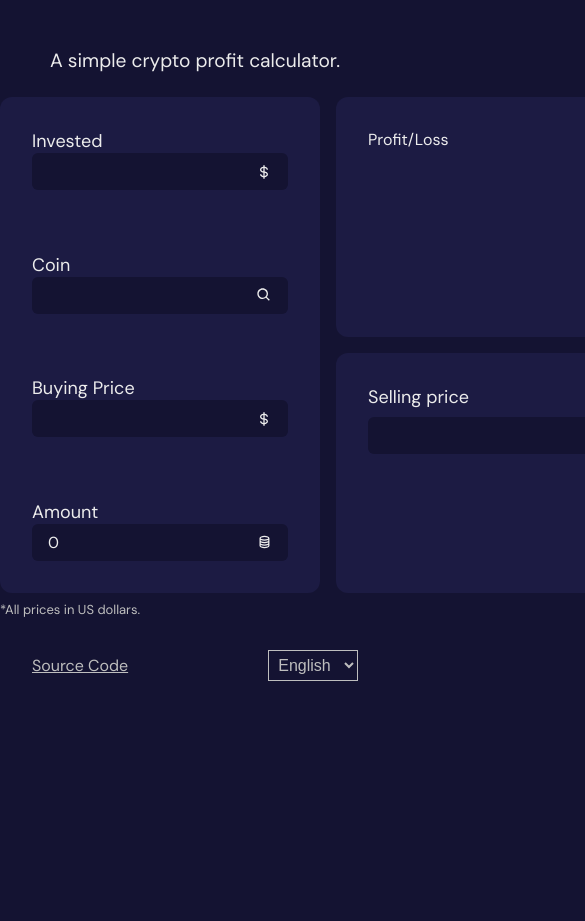
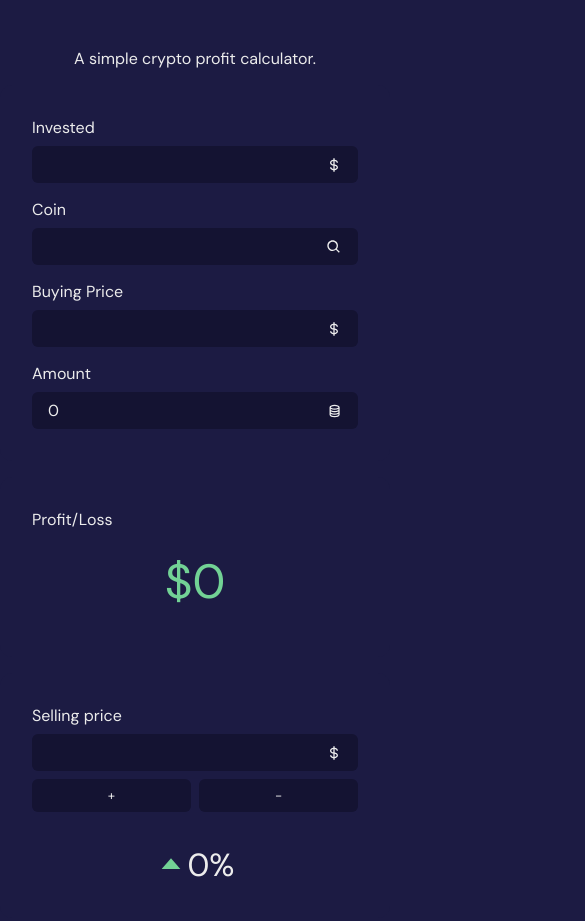
Before and after one commit to elvstejd/crypto-profit-calc, a React app: page / in a window 390 px wide. Shown: the top 921 px of the page, 585 px wide, since content can reach past the window. Before the commit the page ends 876 px from the top, so only its background shows below. Built offline with nearby package versions, Linux system fonts and the light colour scheme.

Commit message:
Add mobile first styles

```diff
--- a/src/components/App.js
+++ b/src/components/App.js
@@ -7,37 +7,45 @@ import { useTranslation } from 'react-i18next';
 import DataProvider from '../contexts/dataContext';
 import styled from 'styled-components';
 
+// const StyledMain = styled.main`
+//     max-width: 60rem;
+//     min-height: 30rem;
+//     margin: 0 auto;
+//     display: grid;
+//     grid-template-columns: 20rem 40rem;
+//     grid-template-rows: 50% 50%;
+//     grid-gap: 1rem;
+// `;
+
 const StyledMain = styled.main`
-    max-width: 60rem;
+    max-width: 36.8rem;
     min-height: 30rem;
     margin: 0 auto;
     display: grid;
-    grid-template-columns: 20rem 40rem;
-    grid-template-rows: 50% 50%;
+    grid-template-columns: 1fr;
+    grid-template-rows: 1fr 1fr 1fr;
     grid-gap: 1rem;
+
+    @media (min-width: 1024px) {
+        max-width: 60rem;
+        grid-template-columns: 33% 66%;
+        grid-template-rows: 50% 50%;
+    }
 `;
 
 const TaglineWrapper = styled.div`
     display: flex;
     justify-content: center;
     padding: 1rem;
-    margin-bottom: 0.5rem;
     margin-top: 2rem;
 
     p {
-        font-size: 1.2rem;
+        font-size: 1rem;
         text-align: center;
-    }
-`;
 
-const DisclaimerContainer = styled.div`
-    max-width: 60rem;
-    margin: 0 auto;
-    margin-top: 1.5rem;
-
-    p {
-        color: var(--neutral-200);
-        font-size: small;
+        @media (min-width: 590px) {
+            font-size: 1.2rem;
+        }
     }
 `;
 
@@ -47,6 +55,11 @@ const StyledFooter = styled.footer`
     justify-content: space-between;
     align-items: center;
     padding: 2rem;
+    margin-top: 3rem;
+
+    @media (min-width: 590px) {
+        margin-top: 4rem;
+    }
 `;
 
 const SourceLink = styled.a`
@@ -68,9 +81,6 @@ const App = () => {
                     <ProfitDisplay />
                     <GrowthForm />
                 </StyledMain>
-                <DisclaimerContainer>
-                    <p>*{t("currency_disclaimer")}</p>
-                </DisclaimerContainer>
                 <StyledFooter>
                     <SourceLink target="_blank" href="https://github.com/elvstejd/crypto-profit-calc">{t("source_code_label")}</SourceLink>
                     <LanguageSelector />
--- a/src/components/GrowthForm.js
+++ b/src/components/GrowthForm.js
@@ -12,7 +12,12 @@ import { InputContainer } from '../styles/shared/InputContainer';
 
 const TargetPriceFormContainer = styled.div`
     display: flex;
-    flex-direction: row;
+    flex-direction: column;
+    gap: 0.5rem;
+
+    @media (min-width: 590px) {
+        flex-direction: row;
+    }
 `;
 
 const TargetPriceInputContainer = styled(InputContainer)`
@@ -22,6 +27,7 @@ const TargetPriceInputContainer = styled(InputContainer)`
 const ButtonsContainer = styled.div`
     flex-grow: 2;
     display: flex;
+    gap: 0.5rem;
 `;
 
 const Button = styled.button`
@@ -30,12 +36,16 @@ const Button = styled.button`
     color: var(--neutral-100);
     border: none;
     cursor: pointer;
-    margin-left: 0.5rem;
     font-family: 'DM Sans', sans-serif;
     flex-grow: 1;
+    padding: 0.5rem;
 
     &:active {
         transform: translateY(2px);
+    }
+
+    @media (min-width: 590px) {
+        padding: 0;
     }
 `;
 
@@ -43,7 +53,12 @@ const GrowthDisplayContainer = styled.div`
     display: flex;
     justify-content: center;
     margin: auto 0;
-    font-size: 3rem;
+    margin-top: 2rem;
+    font-size: 2rem;
+
+    @media (min-width: 590px) {
+        font-size: 3rem;
+    }
 `;
 
 const Caret = styled.span`
--- a/src/components/MainForm.js
+++ b/src/components/MainForm.js
@@ -15,8 +15,13 @@ import { InputContainer } from '../styles/shared/InputContainer';
 const MainFormCard = styled(Card)`
     grid-row: span 2;
     display: flex;
+    gap: 1rem;
     flex-direction: column;
     justify-content: space-between;
+`;
+
+const Spacer = styled.div`
+    margin-bottom: 0.5rem;
 `;
 
 const MainForm = () => {
@@ -46,7 +51,9 @@ const MainForm = () => {
     return (
         <MainFormCard>
             <div>
-                <Label htmlFor="invested">{t('invested_label')}</Label>
+                <Spacer>
+                    <Label htmlFor="invested">{t('invested_label')}</Label>
+                </Spacer>
                 <InputContainer>
                     <input onChange={handleInvestedChange} maxLength="12" />
                     <span><BiDollar /></span>
@@ -54,7 +61,9 @@ const MainForm = () => {
             </div>
 
             <div>
-                <Label htmlFor="coin">{t('coin_label')}</Label>
+                <Spacer>
+                    <Label htmlFor="coin">{t('coin_label')}</Label>
+                </Spacer>
                 <Select
                     options={searchList}
                     setDisplayPrice={setDisplayPrice}
@@ -62,7 +71,9 @@ const MainForm = () => {
             </div>
 
             <div>
-                <Label htmlFor="price">{t('buying_price_label')}</Label>
+                <Spacer>
+                    <Label htmlFor="price">{t('buying_price_label')}</Label>
+                </Spacer>
                 <InputContainer>
                     <input ref={priceInputRef} name="price" maxLength="12" onChange={handlePriceChange} />
                     <span><BiDollar /></span>
@@ -70,7 +81,9 @@ const MainForm = () => {
             </div>
 
             <div>
-                <Label htmlFor="amount">{t('coin_amount_label')}</Label>
+                <Spacer>
+                    <Label htmlFor="amount">{t('coin_amount_label')}</Label>
+                </Spacer>
                 <InputContainer>
                     <input name="amount" value={formatCoinAmount(amount)} readOnly />
                     <BiCoinStack />
--- a/src/components/ProfitDisplay.js
+++ b/src/components/ProfitDisplay.js
@@ -3,6 +3,7 @@ import { useTranslation } from 'react-i18next';
 import styled from 'styled-components';
 import { useData } from '../contexts/dataContext';
 import { Card } from '../styles/shared/Card';
+import { Label } from '../styles/shared/Label';
 import { formatProfitToUSD } from '../utils/formatProfitToUSD';
 
 const ProfitNumberContainer = styled.div`
@@ -17,9 +18,13 @@ const ProfitNumberContainer = styled.div`
 const ProfitNumber = styled.div`
     line-height: none;
     max-width: inherit;
-    font-size: 5rem;
+    font-size: 3rem;
     color: ${props => props.isProfit ? 'var(--positive-500)' : 'var(--negative-500)'};
     overflow-x: auto;
+
+    @media (min-width: 590px) {
+        font-size: 5rem;
+    }
 `;
 
 const ProfitDisplay = () => {
@@ -28,7 +33,7 @@ const ProfitDisplay = () => {
 
     return (
         <Card>
-            <label>{t('profitloss_label')}</label>
+            <Label>{t('profitloss_label')}</Label>
             <ProfitNumberContainer>
                 <ProfitNumber isProfit={profit >= 0}>
                     {formatProfitToUSD(profit)}
--- a/src/styles/global.css
+++ b/src/styles/global.css
@@ -10,20 +10,31 @@
 
 body {
   font-family: var(--font-family-sans);
-  background-color: var(--primary-500);
+  background-color: var(--primary-300);
+  /* background-color: var(--primary-500); */
   color: var(--neutral-100);
 }
 
 input {
   background-color: transparent;
   border: none;
+  outline: none;
   color: var(--neutral-100);
-  outline: none;
   font-family: "DM Sans", sans-serif;
-  font-size: medium;
+  font-size: 1rem;
   width: 100%;
 }
 
 input[type="number"] {
   -moz-appearance: textfield;
 }
+
+@media (min-width: 590px) {
+  body {
+    background-color: var(--primary-500);
+  }
+
+  input {
+    font-size: medium;
+  }
+}
--- a/src/styles/shared/Card.js
+++ b/src/styles/shared/Card.js
@@ -7,4 +7,8 @@ export const Card = styled.div`
     flex-direction: column;
     border-radius: var(--border-radius-md);
     overflow: hidden;
+
+    @media (min-width: 590px) {
+        border: 1px solid var(--primary-200)
+    }
 `;
--- a/src/styles/shared/Label.js
+++ b/src/styles/shared/Label.js
@@ -1,6 +1,10 @@
 import styled from "styled-components";
 
 export const Label = styled.label`
-    font-size: large;
+    font-size: 1rem;
     margin-bottom: 0.5rem;
+
+    @media (min-width: 590px) {
+        font-size: large;
+    }
 `;
```
